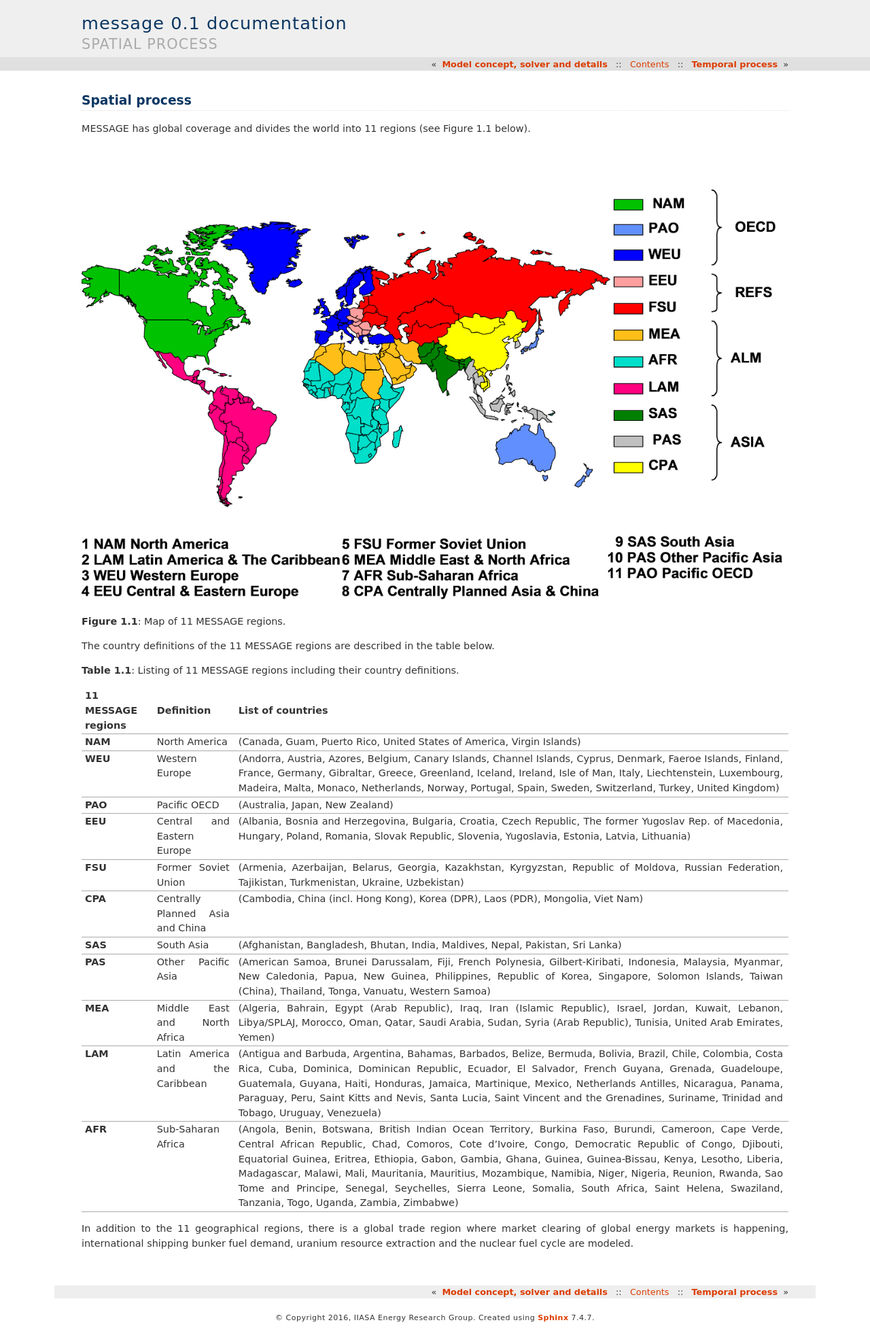
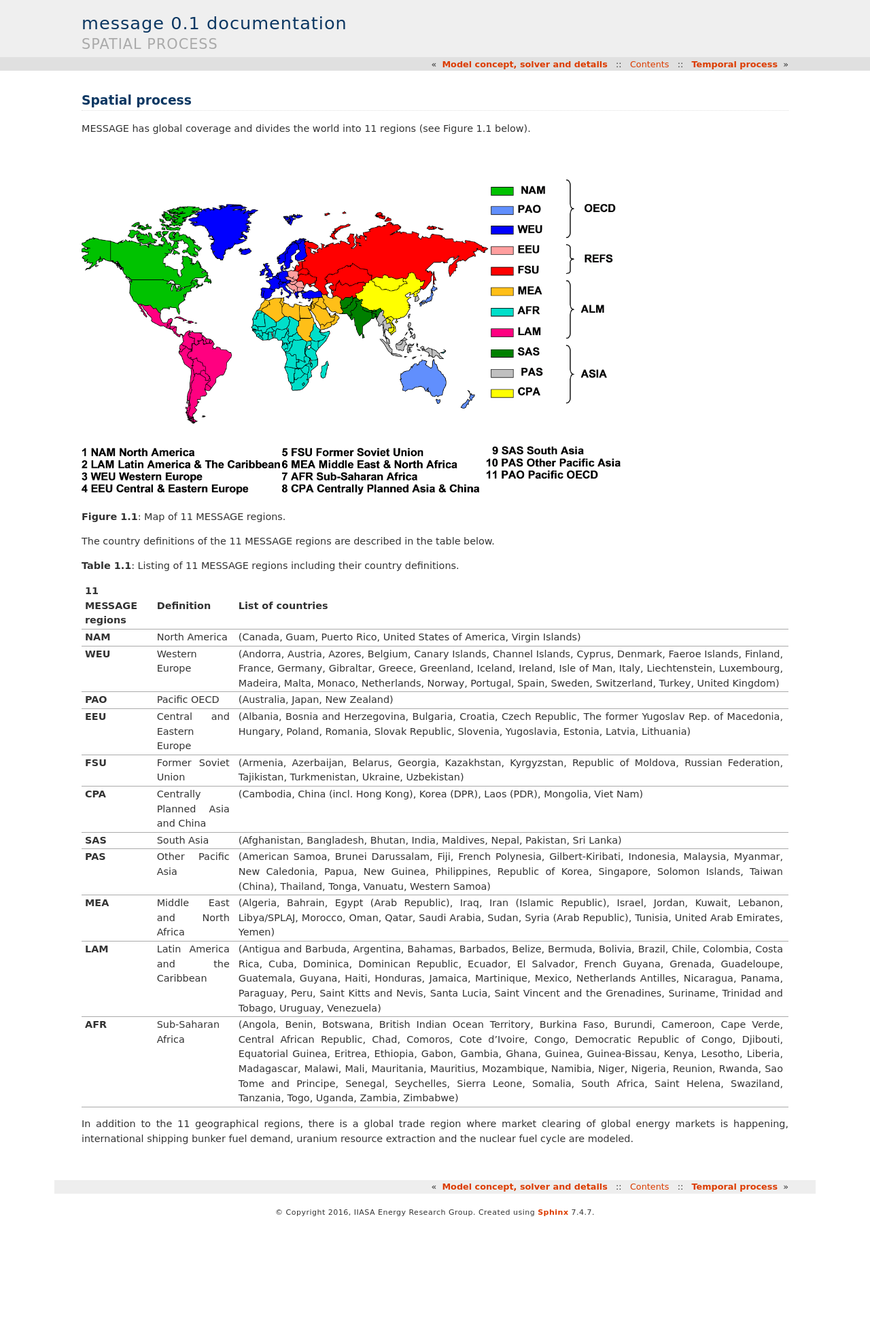
Before and after one commit to iiasa/message_doc, a Sphinx documentation site: the page built from source/message_globiom/overview/spatial.rst, in a window 1280 px wide. Shown: the whole page at 68% size. Built offline with Sphinx 7.4.7, drawn with Linux system fonts in a browser that asks for light colours; after the commit the page ends 1801 px from its top, so only the background shows below that.

Commit message:
Update spatial.rst

```diff
--- a/source/message_globiom/overview/spatial.rst
+++ b/source/message_globiom/overview/spatial.rst
@@ -3,6 +3,7 @@ Spatial process
 MESSAGE has global coverage and divides the world into 11 regions (see Figure 1.1 below).
 
 .. image:: /_static/MESSAGE_regions.png
+   :width: 800px
 **Figure 1.1**: Map of 11 MESSAGE regions.
 
 The country definitions of the 11 MESSAGE regions are described in the table below.
```
